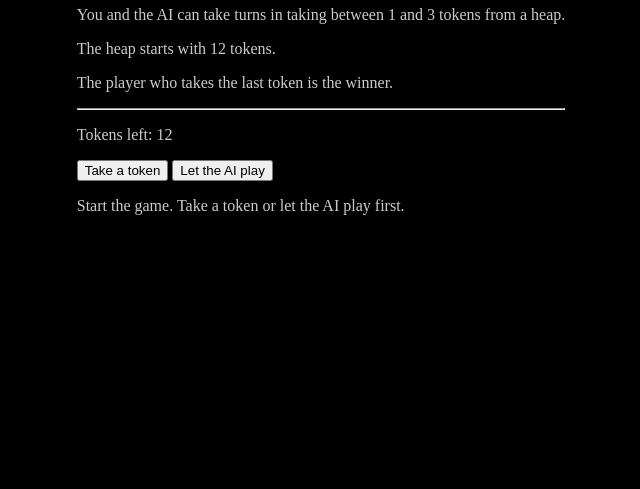
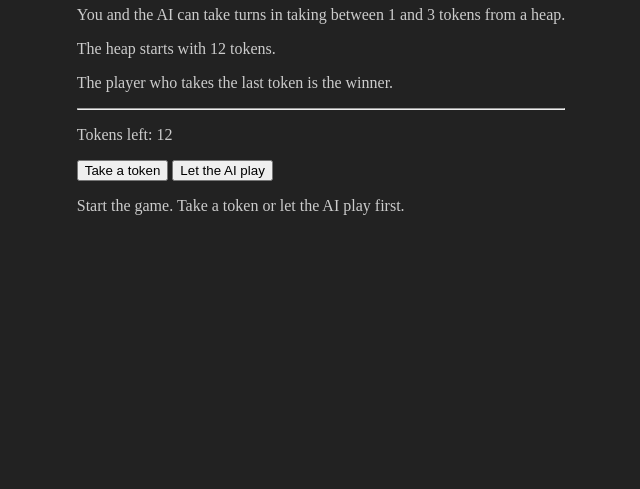
Before and after one commit to FunForks/linear-nim, a plain HTML site: page index.html in a window 1280 px wide. Shown: the part 311-800 px from the top of the page, without its empty margins (319-959 px from the left). Drawn offline with Linux system fonts and the light colour scheme.

Commit message:
Match CSS to the React version

```diff
--- a/styles.css
+++ b/styles.css
@@ -4,9 +4,10 @@ body {
   align-items: center;
 
   margin: 0;
-  background-color: #000;
+  background-color: #222;
   color: #ccc;
 
+  min-width: 320px;
   min-height: 100vh;
 }
 
```
